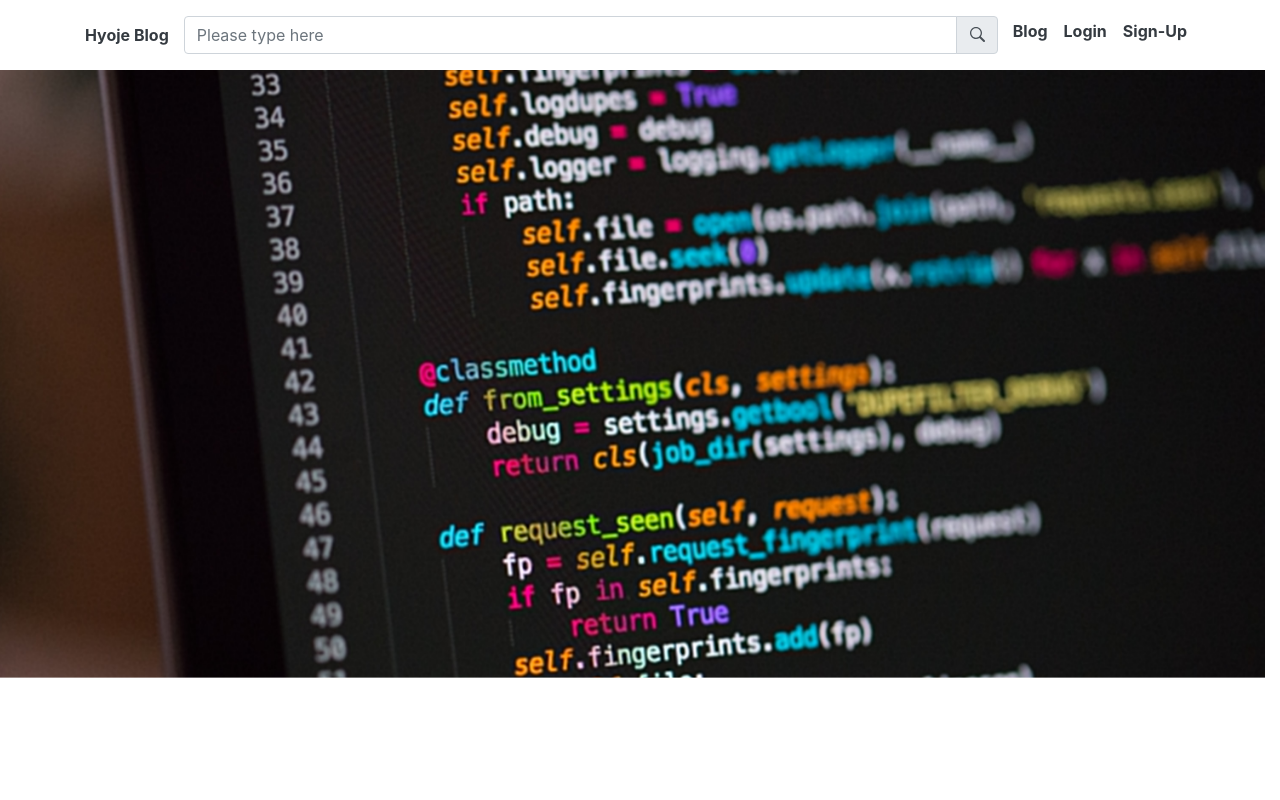
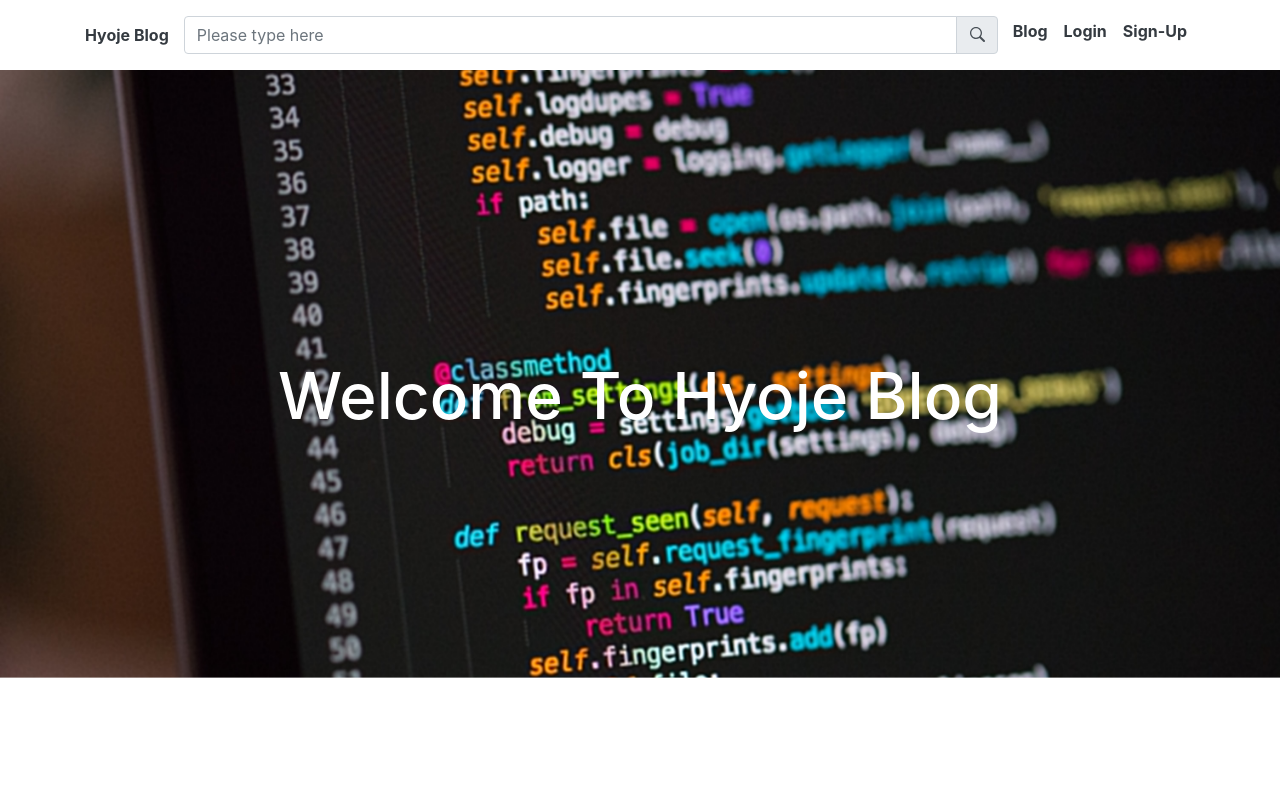
Before and after one commit to lhj1004ss/myblogwebsite, a React app in the folder client/: page / in a window 1280 px wide. Shown: the top 800 px of the page. Built offline with nearby package versions, Linux system fonts and the light colour scheme; no server answers; what path would draw is missing.

Commit message:
more css added

```diff
--- a/client/src/assets/design.scss
+++ b/client/src/assets/design.scss
@@ -35,6 +35,9 @@
 
 // home
 .homePage {
+  margin: 0;
+  padding: 0;
+  box-sizing: 0;
   width: 100%;
   padding-top: 0;
   margin-top: 0;
--- a/client/src/components/HomePage.js
+++ b/client/src/components/HomePage.js
@@ -6,8 +6,24 @@ import About from "./About";
 import { Row } from "reactstrap";
 function HomePage() {
   return (
-    <Fragment>
-      <Row className="homePage">
+    <Fragment className="tex">
+      <Row className="homePage text-center">
+        <div
+          style={{
+            margin: "0 auto",
+            marginTop: "18rem",
+          }}
+        >
+          <h1
+            style={{
+              color: "white",
+              fontSize: "4rem",
+            }}
+          >
+            Welcome To Hyoje Blog
+          </h1>
+        </div>
+
         <Link
           activeClass="active"
           to="service"
```
Also changed, not shown: 1 other file (tests, documents, lock files or other folders).
